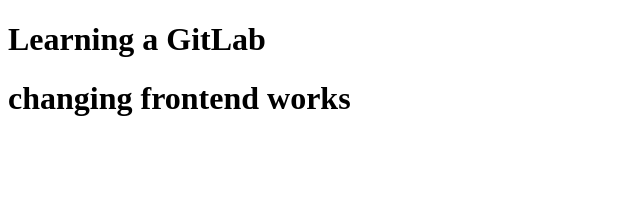
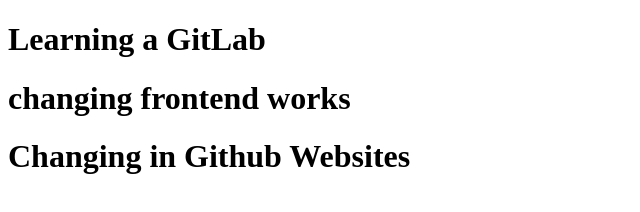
Before and after one commit to shushanth2003/Git-learning, a plain HTML site: page index.html in a window 1280 px wide. Shown: the whole page, without its empty margins (0-640 px from the left). Drawn offline with Linux system fonts and the light colour scheme.

Commit message:
Update index.html
!Fix: changing the message in github

```diff
--- a/index.html
+++ b/index.html
@@ -8,5 +8,6 @@
 <body>
     <h1>Learning a GitLab</h1>
     <h1>changing frontend works</h1>
+    <h1>Changing in Github Websites</h1>
 </body>
 </html>
```
